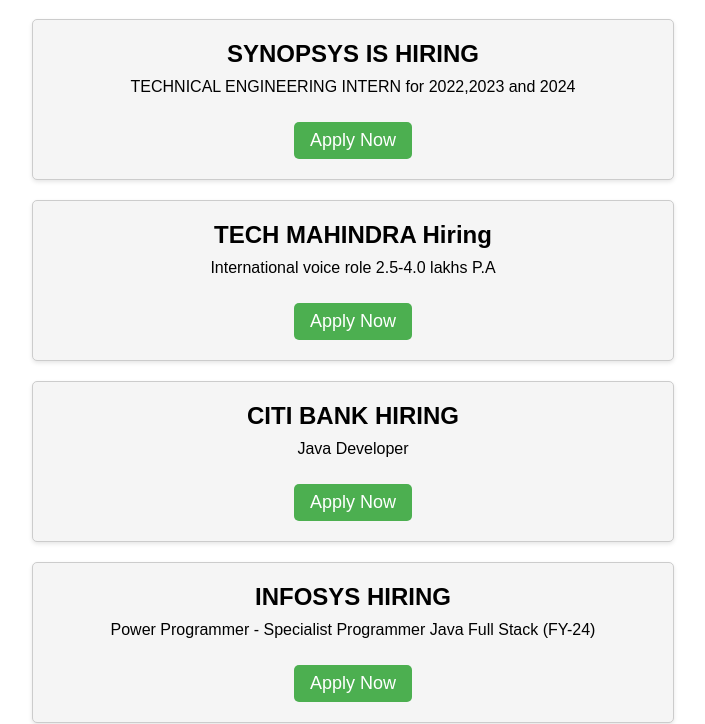
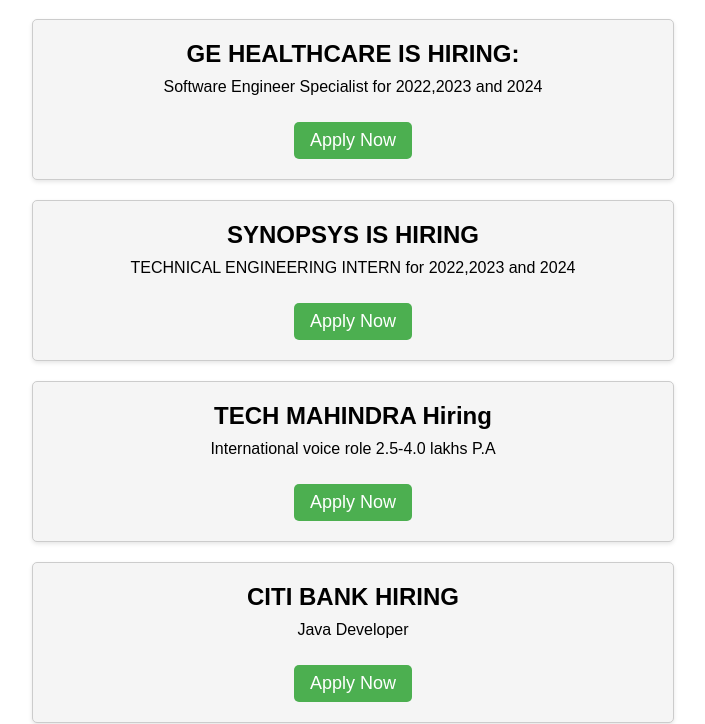
Before and after one commit to JobSeekers15/jobseekers, a plain HTML site: page index.html in a window 1280 px wide. Shown: the part 81-805 px from the top of the page, without its empty margins (287-992 px from the left). Drawn offline with Linux system fonts and the light colour scheme.

Commit message:
Update index.html

```diff
--- a/index.html
+++ b/index.html
@@ -140,6 +140,11 @@
         title: "SYNOPSYS IS HIRING",
         description: "TECHNICAL ENGINEERING INTERN for 2022,2023 and 2024",
         url: "https://sjobs.brassring.com/TGnewUI/Search/home/HomeWithPreLoad?partnerid=25235&siteid=5359&PageType=JobDetails&jobid=1990742&codes=1-FV#jobDetails=1990742_5359"
+    },
+      {
+        title: "GE HEALTHCARE IS HIRING:",
+        description: "Software Engineer Specialist for 2022,2023 and 2024",
+        url: "https://jobs.gecareers.com/healthcare/global/en/job/R3717582/Software-Engineering-Specialist"
     }
       // Add more job links here
     ];
```
